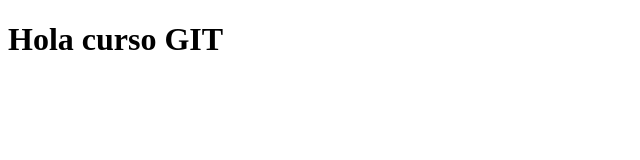
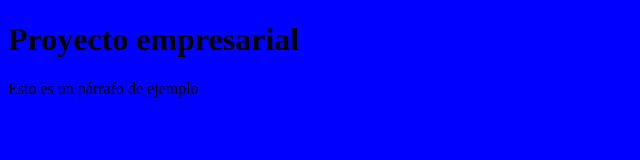
Before and after one commit to Mmanjond/Miguel01, a plain HTML site: page index.html in a window 1280 px wide. Shown: the whole page, without its empty margins (0-640 px from the left). Drawn offline with Linux system fonts and the light colour scheme.

Commit message:
parrafo y tamaño de fuente

```diff
--- /dev/null
+++ b/css/estilos.css
@@ -0,0 +1,5 @@
+/* CSS Document */
+
+body{
+	 background-color:#00F;
+}
--- a/index.html
+++ b/index.html
@@ -2,11 +2,14 @@
 <html>
 <head>
 <meta charset="utf-8">
-<title>Tittle</title>
+<title>Documento sin título</title>
+<link href="css/estilos.css" rel="stylesheet" type="text/css">
 </head>
 <body>
 
-<h1>Hola curso GIT</h1>
+<h1>Proyecto empresarial</h1>
+
+<p>Esto es un p&aacute;rrafo de ejemplo</p>
 
 </body>
 
```
Also changed, not shown: js/javascript.js (added).
